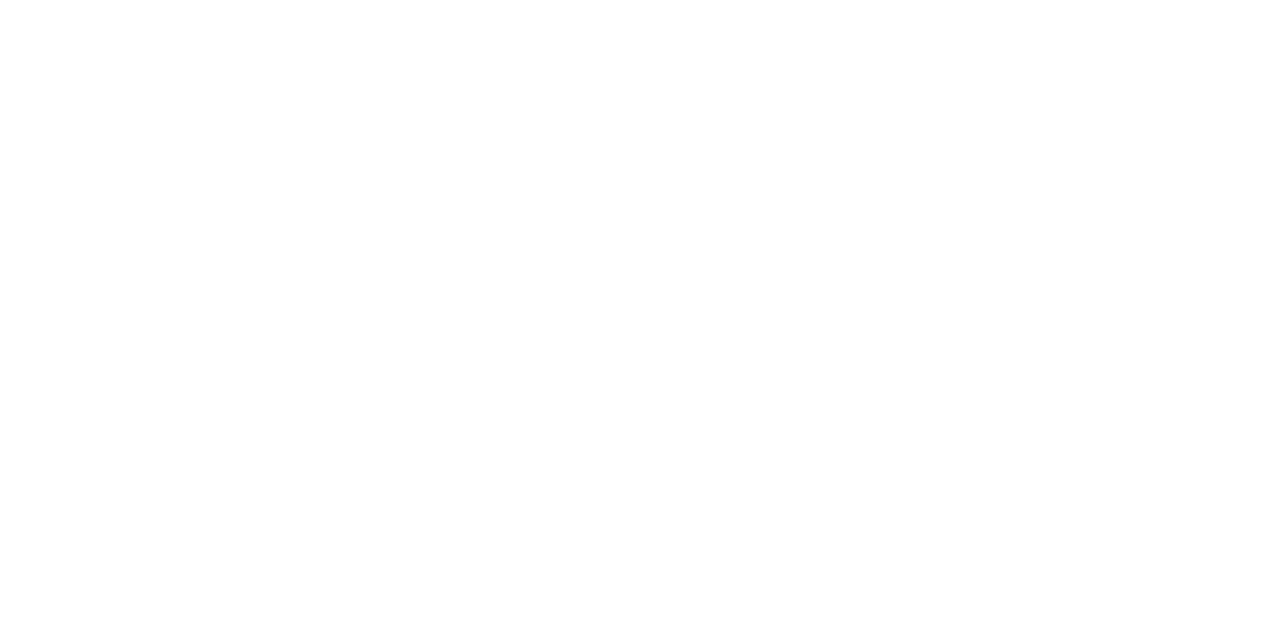
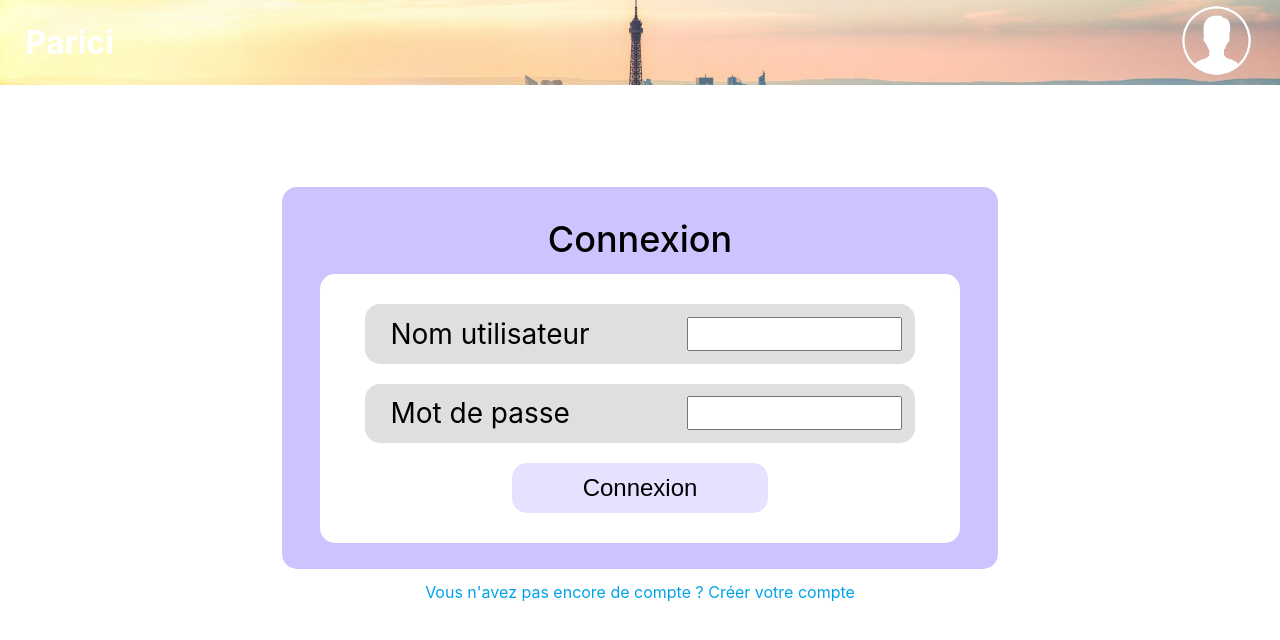
Before and after one commit to kiprokoala/hackaton_groupe8, a React (Create React App) app in the folder my-app/: page /login in a window 1280 px wide. Shown: the top 640 px of the page. Built offline with nearby package versions, Linux system fonts and the light colour scheme.

Commit message:
formulaire connexion / inscription

```diff
--- /dev/null
+++ b/my-app/src/components/Create.js
@@ -0,0 +1,65 @@
+// src/Create.js
+import Header from './Header';
+
+import React from 'react';
+import { Link } from 'react-router-dom'
+
+function Create() {
+
+    function SessionDataStorage(){
+        sessionStorage.setItem("login", document.getElementById("login").value);
+        console.log(sessionStorage.getItem("login"))
+    };
+
+    return (
+        <div>
+            <Header />
+            <div className="formulaire">
+                <form onSubmit={SessionDataStorage}>
+                    <h2>Connexion</h2>
+                    <div className="champs">
+                        <div className="champ">
+                            <label className="label_field">Nom utilisateur</label>
+                            <input
+                              type="text"
+                              id="login"
+                            />
+                        </div>
+                        <div className="champ">
+                            <label className="label_field">Mot de passe</label>
+                            <input
+                              type="password"
+                              id="password"
+                            />
+                        </div>
+                        <div className="ligne_champs">
+                            <div className="champ champ_left">
+                                <label className="label_field">Âge</label>
+                                <select>
+                                    <option>0</option>
+                                    <option>1</option>
+                                </select>
+                            </div>
+                            <div className="champ">
+                                <label className="label_field">Genre</label>
+                                <select>
+                                    <option>Homme</option>
+                                    <option>Femme</option>
+                                    <option>Non-binaire</option>
+                                    <option>Autre</option>
+                                </select>
+                            </div>
+                        </div>
+                        <button type="submit">Connexion</button>
+                    </div>
+                </form>
+                <div className="bottom_text">
+                    <Link className="other_connect" to={`/login`}>
+                        Vous avez déjà un compte ? Connectez-vous
+                    </Link>
+                </div>
+            </div>
+        </div>
+    );
+}
+export default Create;
--- a/my-app/src/components/Header.js
+++ b/my-app/src/components/Header.js
@@ -9,7 +9,7 @@
   return (
     <div className="bar">
         <Link to={`/`}><h1>Parici</h1></Link>
-        <img src={profile} className="profile_picture" />
+        <Link to={`/profile`}><img src={profile} className="profile_picture" /></Link>
     </div>
   );
 }
--- /dev/null
+++ b/my-app/src/components/Login.js
@@ -0,0 +1,47 @@
+// src/Login.js
+import Header from './Header';
+
+import React from 'react';
+import { Link } from 'react-router-dom'
+
+function Login() {
+
+    function SessionDataStorage(){
+        sessionStorage.setItem("login", document.getElementById("login").value);
+        console.log(sessionStorage.getItem("login"))
+    };
+
+    return (
+        <div>
+            <Header />
+            <div className="formulaire">
+                <form onSubmit={SessionDataStorage}>
+                    <h2>Connexion</h2>
+                    <div className="champs">
+                        <div className="champ">
+                            <label className="label_field">Nom utilisateur</label>
+                            <input
+                              type="text"
+                              id="login"
+                            />
+                        </div>
+                        <div className="champ">
+                            <label className="label_field">Mot de passe</label>
+                            <input
+                              type="password"
+                              id="password"
+                            />
+                        </div>
+                        <button type="submit">Connexion</button>
+                    </div>
+                </form>
+                <div className="bottom_text">
+                    <Link className="other_connect" to={`/create`}>
+                        Vous n'avez pas encore de compte ? Créer votre compte
+                    </Link>
+                </div>
+            </div>
+        </div>
+    );
+}
+export default Login;
--- /dev/null
+++ b/my-app/src/components/Profile.css
@@ -0,0 +1,99 @@
+.formulaire{
+    display: flex;
+    justify-content: center;
+    align-items: center;
+    flex-direction: column;
+}
+
+form{
+    background-color: #CBC4FF;
+    width: 50%;
+    height: 100%;
+    margin: 8% 25%;
+    margin-bottom: 1%;
+    display: flex;
+    flex-direction: column;
+    align-items: center;
+    border-radius: 15px;
+    padding: 2% 3%;
+    padding-top: 0;
+}
+
+.champs{
+    width: 100%;
+    height: 100%;
+    background-color: white;
+    display: flex;
+    flex-direction: column;
+    align-items: center;
+    border-radius: 15px;
+    padding: 30px 0;
+}
+
+.champ{
+    background-color: #DFDFDF;
+    display: flex;
+    flex-direction: row;
+    margin-bottom: 20px;
+    justify-content: space-between;
+    padding: 2% 2% 2% 4%;
+    width: 80%;
+    border-radius: 15px;
+}
+
+button{
+    background-color: #E8E0FF;
+    outline: none;
+    border: none;
+    border-radius: 15px;
+    font-size: 24px;
+    width: 40%;
+    height: 50px;
+}
+
+h2{
+    font-weight: 500;
+    font-size: 36px;
+}
+
+.bottom_text{
+    display: flex;
+    align-items: center;
+}
+
+.label_field{
+    font-size: 28px;
+}
+
+.other_connect{
+    color: #00A3E9;
+    text-decoration: none;
+}
+
+.other_connect:hover{
+    color: black;
+    cursor: pointer;
+}
+
+.ligne_champs{
+    display: flex;
+    flex-direction: row;
+    justify-content: space-between;
+    width: 86%;
+}
+
+.champ_left{
+    margin-right: 10px;
+}
+
+input[type="text"], input[type="password"]{
+    font-size: 16px;
+    outline: none;
+}
+
+select{
+    font-size: 16px;
+    width: 50%;
+    text-align: center;
+    outline: none;
+}
--- a/my-app/src/components/Profile.js
+++ b/my-app/src/components/Profile.js
@@ -0,0 +1,37 @@
+//Profile.js
+
+import React, { Component } from "react";
+import '../App.css';
+import './Profile.css';
+import Header from './Header';
+import App from '../App';
+import Left_menu from './Left_menu';
+import Login from './Login';
+
+class Profile extends Component {
+    componentDidMount(){
+        console.log(sessionStorage.getItem("login"));
+        console.log(sessionStorage.getItem("login") == "null")
+    }
+
+    render(){
+        if(sessionStorage.getItem("login") == "null"){
+            return(
+                <Login />
+            );
+        }else{
+            return(
+                <div>
+                    <Header />
+                    <div className="total">
+                        <Left_menu />
+                        <div className="content">
+                            Profile loaded
+                        </div>
+                    </div>
+                </div>
+            );
+        }
+    }
+}
+export default Profile;
--- a/my-app/src/index.js
+++ b/my-app/src/index.js
@@ -5,12 +5,18 @@
 import App from './App'
 import List from './List'
 import Error from './Error'
+import Profile from './components/Profile'
+import Login from './components/Login'
+import Create from './components/Create'
 
 ReactDOM.render(
     <React.StrictMode>
         <Router>
             <Routes>
                 <Route path="/" element={<App />} />
+                <Route path="/profile" element={<Profile />} />
+                <Route path="/login" element={<Login />} />
+                <Route path="/create" element={<Create />} />
                 <Route path="/list/:id" element={<List />} />
                 <Route path="*" element={<Error />} />
             </Routes>
```
